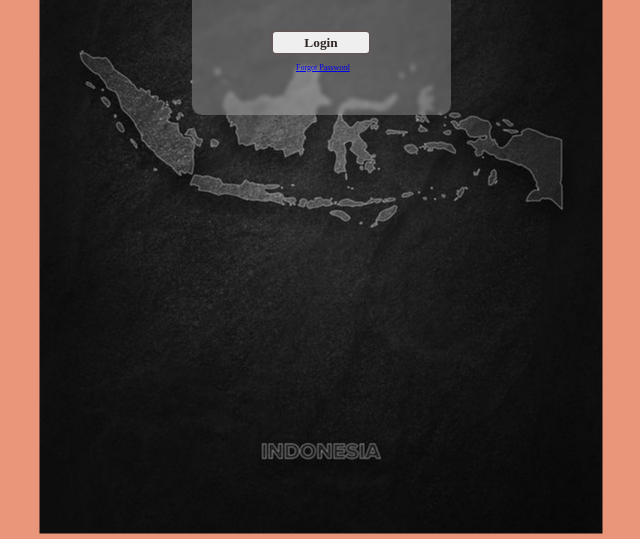
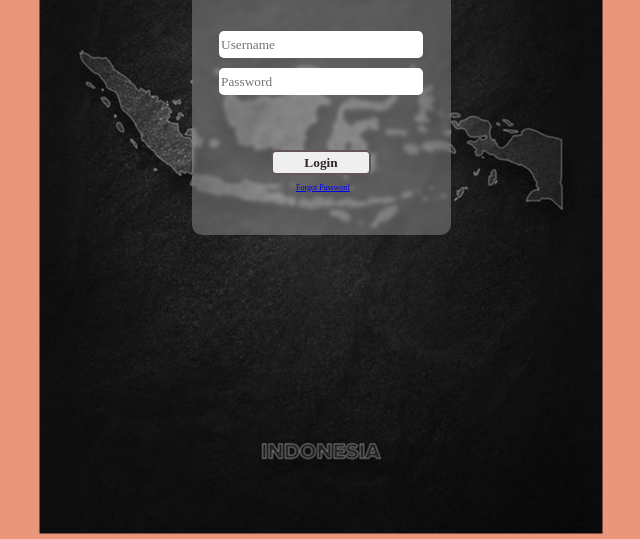
Before and after one commit to Iluze25/latihan, a plain HTML site: page index.html in a window 1280 px wide. Shown: the part 261-800 px from the top of the page, without its empty margins (319-959 px from the left). Drawn offline with Linux system fonts and the light colour scheme.

Commit message:
Update style.css
Signed-off-by: Iluze25 <153940117+Iluze25@users.noreply.github.com>

```diff
--- a/style.css
+++ b/style.css
@@ -24,6 +24,7 @@ body {
 }
 
 #frameLogin {
+    top: 120px;
     border-radius: 10px;
     display: inline-block;
     position: relative;
```
